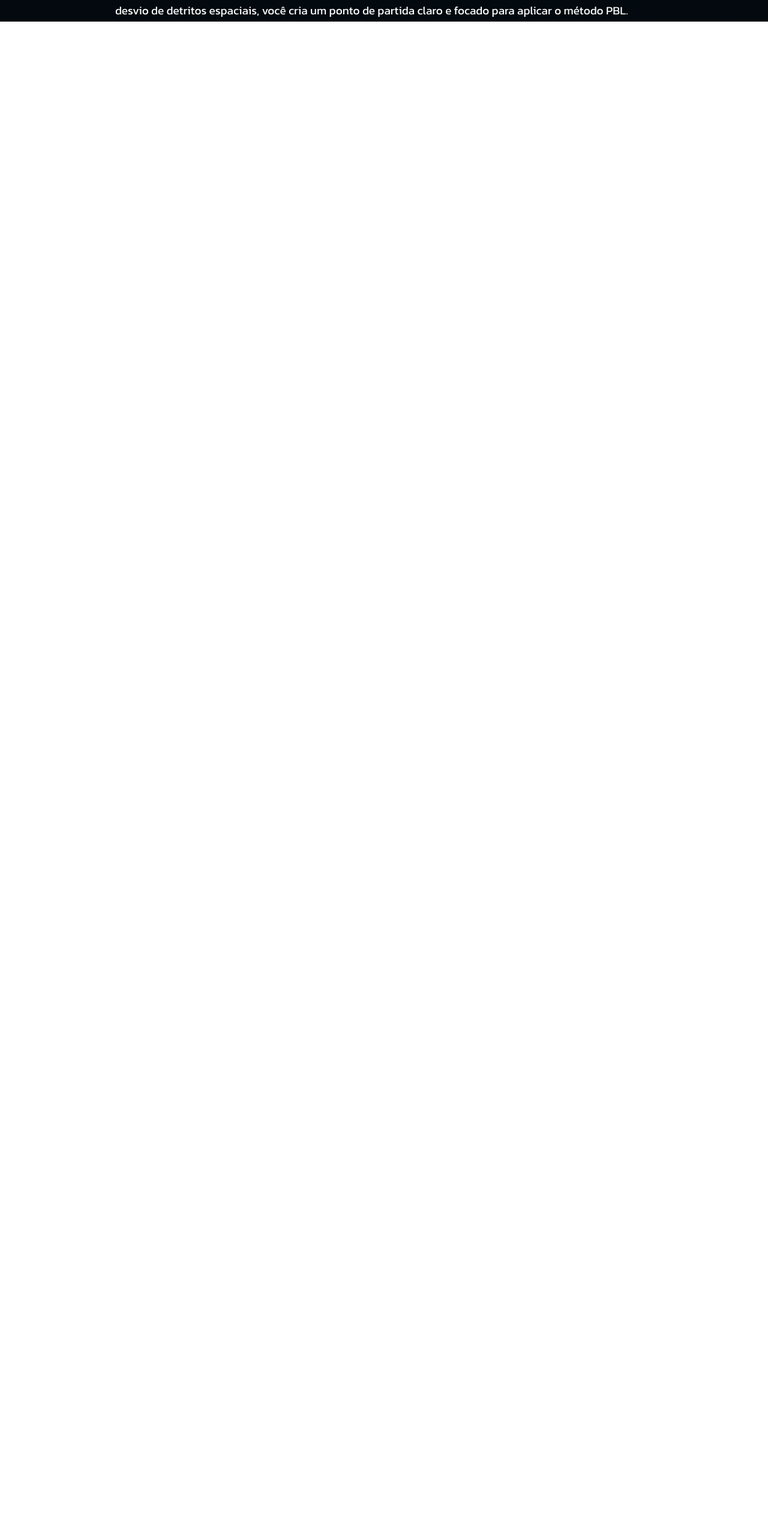
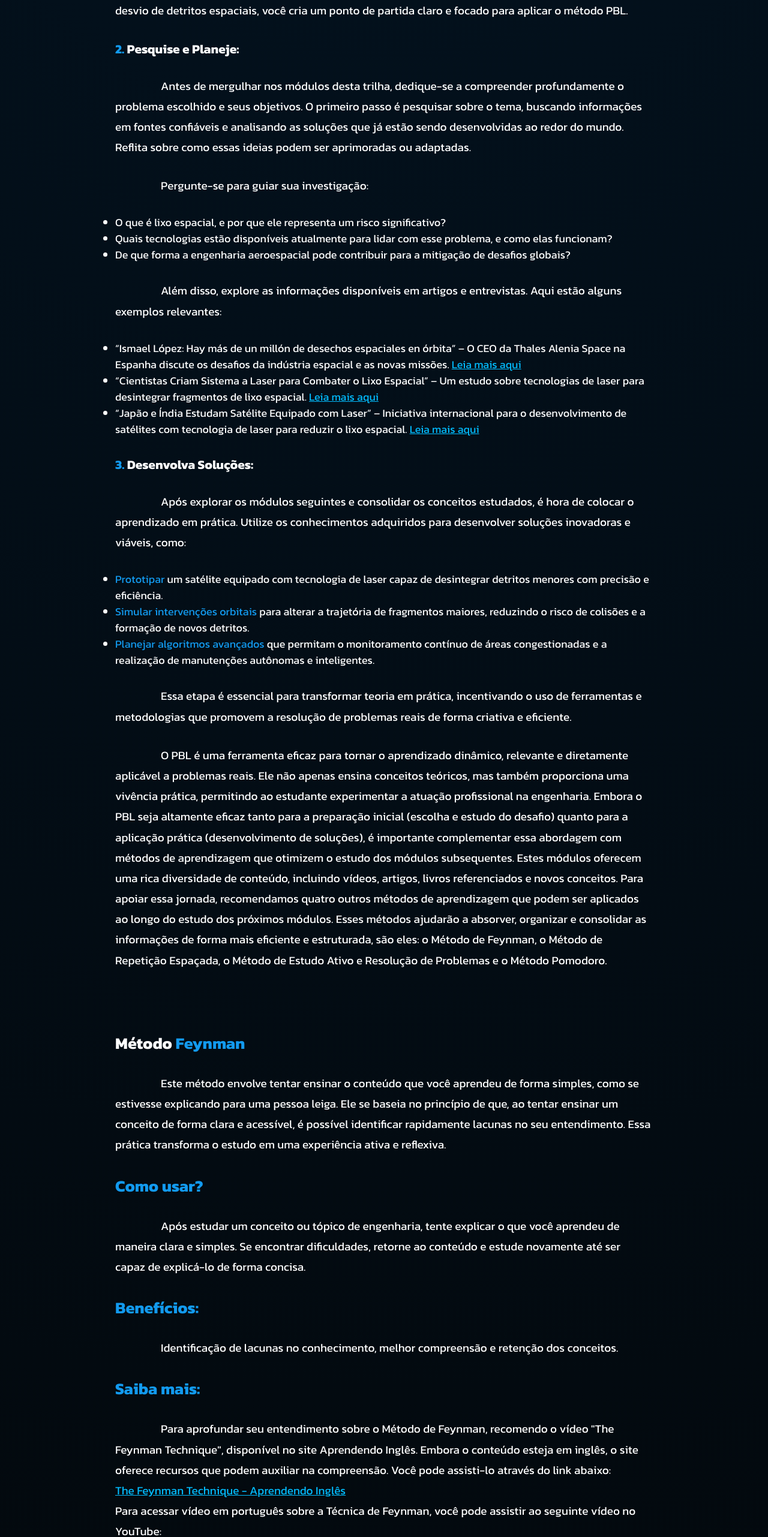
Before and after one commit to guiFGA/IngeniumPro, a React (Vite) app in the folder Front/: page /aprendendoaaprender in a window 1280 px wide. Shown: the part 3777-6340 px from the top of the page at 60% size. Before the commit the page ends 3813 px from the top, so only its background shows below. Built offline with nearby package versions, Linux system fonts and the light colour scheme; sample sign-in values are in the browser's storage; a web font is replaced by a local one.

Commit message:
Adicionado textos até o método Feynman

```diff
--- a/Front/src/pages/aprendendo/aprendendo.js
+++ b/Front/src/pages/aprendendo/aprendendo.js
@@ -185,3 +185,6 @@ export const Paragrafo2 = styled.p`
     text-indent: 4em;
 
 `
+export const Referencia = styled.a`
+    color: rgba(2, 188, 255, 1);
+`
--- a/Front/src/pages/aprendendo/index.jsx
+++ b/Front/src/pages/aprendendo/index.jsx
@@ -1,6 +1,6 @@
 import logo from '../../assets/imagens/logo.svg'
 import { Nav, NavBar, NavLinks, Caixa, Main, Topo, Azul, Titulo, Linha, Baixo, Click, Bolinha, Link,
-        Textos, TextoModelo, Cima, Paragrafo, PesquisaModelo, Paragrafo2} from './aprendendo';
+        Textos, TextoModelo, Cima, Paragrafo, PesquisaModelo, Paragrafo2, Referencia} from './aprendendo';
 import Piramide from '../../assets/imagens/pirâmide.svg';
 
 function Aprendendo(){
@@ -133,7 +133,7 @@ function Aprendendo(){
                         </p>
                     </TextoModelo>
 
-                    <PesquisaModelo>
+                    <PesquisaModelo id='Sobre o aprendizado'>
                         <h2>Sobre o <Azul>aprendizado</Azul></h2>
                         <Paragrafo2>
                             Aprender é uma habilidade que nos acompanha por toda a vida. No entanto, muitas vezes nos dedicamos aos estudos
@@ -148,7 +148,7 @@ function Aprendendo(){
                         </Paragrafo2>
                     </PesquisaModelo>
 
-                    <PesquisaModelo>
+                    <PesquisaModelo id='PBL'>
                         <h2>Aprendizado Baseado <Azul> em Projetos</Azul></h2>
                         <Paragrafo2>
                             O método PBL (Problem-Based Learning) é uma abordagem de aprendizado ativa que envolve o estudante diretamente na
@@ -175,13 +175,131 @@ function Aprendendo(){
                             <li>Que soluções criativas podem ser desenvolvidas para lidar com pequenos e grandes
                                 fragmentos de forma eficiente e sustentável?</li>
                         </ul>
+
                         <Paragrafo2>
                             Ao definir um problema específico, como projetar satélites autônomos para desintegração e
                             desvio de detritos espaciais,
                             você cria um ponto de partida claro e focado para aplicar o método PBL.
                         </Paragrafo2>
+
+                        <h3><Azul>2.</Azul> Pesquise e Planeje:</h3>
+
+                        <Paragrafo2>
+                            Antes de mergulhar nos módulos desta trilha, dedique-se a compreender profundamente o problema escolhido e seus
+                            objetivos. O primeiro passo é pesquisar sobre o tema, buscando informações em fontes confiáveis e analisando as
+                            soluções que já estão sendo desenvolvidas ao redor do mundo.
+                            Reflita sobre como essas ideias podem ser aprimoradas ou adaptadas.
+                        </Paragrafo2>
+
+                        <Paragrafo2>
+                            Pergunte-se para guiar sua investigação:
+                        </Paragrafo2>
+
+                        <ul>
+                            <li>O que é lixo espacial, e por que ele representa um risco significativo?</li>
+
+                            <li>Quais tecnologias estão disponíveis atualmente para lidar com esse problema, e como elas funcionam?</li>
+
+                            <li>De que forma a engenharia aeroespacial pode contribuir para a mitigação de desafios globais?</li>
+                        </ul>
+
+                        <Paragrafo2>
+                            Além disso, explore as informações disponíveis em artigos e entrevistas.
+                            Aqui estão alguns exemplos relevantes:
+                        </Paragrafo2>
+
+                        <ul>
+                            <li>“Ismael López: Hay más de un millón de desechos espaciales en órbita” – O CEO da Thales Alenia Space
+                                na Espanha discute os desafios da indústria espacial e as novas missões. <Referencia target='black' href="https://as.com/actualidad/ciencia/ismael-lopez-hay-mas-de-un-millon-de-desechos-espaciales-en-orbita-n/?utm_source=chatgpt.com">Leia mais aqui</Referencia> </li>
+
+                            <li>“Cientistas Criam Sistema a Laser para Combater o Lixo Espacial” – Um estudo sobre tecnologias
+                                 de laser para desintegrar fragmentos de lixo espacial. <Referencia target='black' href='https://olhardigital.com.br/2023/10/06/ciencia-e-espaco/cientistas-criam-sistema-a-laser-para-combater-o-lixo-espacial/?utm_source=chatgpt.com'>Leia mais aqui</Referencia></li>
+
+                            <li>“Japão e Índia Estudam Satélite Equipado com Laser” – Iniciativa internacional
+                                para o desenvolvimento de satélites com tecnologia de
+                                laser para reduzir o lixo espacial. <Referencia href="https://www.terra.com.br/byte/japao-e-india-estudam-satelite-equipado-com-laser-para-reduzir-lixo-espacial%2C5b1e1a090a624d358722c36b2a65fdeay5t81aqu.html?utm_source=chatgpt.com" targe="black">Leia mais aqui</Referencia>
+                            </li>
+                        </ul>
+
+                        <h3><Azul>3.</Azul> Desenvolva Soluções:</h3>
+
+                        <Paragrafo2>
+                            Após explorar os módulos seguintes e consolidar os conceitos estudados, é hora de colocar o aprendizado em prática.
+                            Utilize os conhecimentos adquiridos para desenvolver soluções inovadoras e viáveis, como:
+                        </Paragrafo2>
+
+                        <ul>
+                            <li><Azul>Prototipar</Azul> um satélite equipado com tecnologia de laser capaz de desintegrar detritos menores com precisão e eficiência.</li>
+
+                            <li><Azul>Simular intervenções orbitais</Azul> para alterar a trajetória de fragmentos maiores, reduzindo o
+                                risco de colisões e a formação de novos detritos.</li>
+
+                            <li><Azul>Planejar algoritmos avançados</Azul> que permitam o monitoramento contínuo de áreas congestionadas
+                                 e a realização de manutenções autônomas e inteligentes.</li>
+                        </ul>
+
+                        <Paragrafo2>
+                            Essa etapa é essencial para transformar teoria em prática, incentivando o
+                            uso de ferramentas e metodologias que promovem a resolução de problemas reais
+                            de forma criativa e eficiente.
+                        </Paragrafo2>
+                        <Paragrafo2>
+                            O PBL é uma ferramenta eficaz para tornar o aprendizado dinâmico, relevante e diretamente
+                            aplicável a problemas reais. Ele não apenas ensina conceitos teóricos, mas também proporciona
+                            uma vivência prática, permitindo ao estudante experimentar a atuação profissional na engenharia.
+                            Embora o PBL seja altamente eficaz tanto para a preparação inicial (escolha e estudo do desafio)
+                            quanto para a aplicação prática (desenvolvimento de soluções), é importante complementar essa abordagem
+                            com métodos de aprendizagem que otimizem o estudo dos módulos subsequentes. Estes módulos oferecem uma
+                            rica diversidade de conteúdo, incluindo vídeos, artigos, livros referenciados e novos conceitos.
+                            Para apoiar essa jornada, recomendamos quatro outros métodos de aprendizagem que podem ser aplicados ao
+                            longo do estudo dos próximos módulos. Esses métodos ajudarão a absorver, organizar e consolidar as informações de
+                            forma mais eficiente e estruturada, são eles: o Método de Feynman, o Método de Repetição Espaçada, o Método de
+                            Estudo Ativo e Resolução de Problemas e o Método Pomodoro.
+                        </Paragrafo2>
+
                     </PesquisaModelo>
 
+                    <PesquisaModelo id='Feynman'>
+                        <h2>Método <Azul>Feynman</Azul></h2>
+                        <Paragrafo2>
+                            Este método envolve tentar ensinar o conteúdo que você aprendeu de forma simples,
+                            como se estivesse explicando para uma pessoa leiga. Ele se baseia no princípio de
+                            que, ao tentar ensinar um conceito de forma clara e acessível, é possível identificar
+                            rapidamente lacunas no seu entendimento. Essa prática transforma o estudo em uma experiência
+                            ativa e reflexiva.
+                        </Paragrafo2>
+
+                        <h2><Azul>Como usar?</Azul></h2>
+
+                        <Paragrafo2>
+                            Após estudar um conceito ou tópico de engenharia, tente explicar o que você aprendeu de
+                            maneira clara e simples. Se encontrar dificuldades, retorne ao conteúdo e estude novamente
+                            até ser capaz de explicá-lo de forma concisa.
+                        </Paragrafo2>
+
+                        <h2><Azul>Benefícios:</Azul></h2>
+
+                        <Paragrafo2>
+                            Identificação de lacunas no conhecimento, melhor compreensão e retenção dos conceitos.
+                        </Paragrafo2>
+
+                        <h2><Azul>Saiba mais:</Azul></h2>
+
+                        <Paragrafo2>
+                            Para aprofundar seu entendimento sobre o Método de Feynman, recomendo o vídeo
+                            "The Feynman Technique", disponível no site Aprendendo Inglês. Embora o conteúdo
+                            esteja em inglês, o site oferece recursos que podem auxiliar na compreensão.
+                            Você pode assisti-lo através do link abaixo:
+                            <br />
+                            <Referencia href="https://www.aprendendoingles.com.br/2021/10/17/video-the-feynman-technique/?utm_source=chatgpt.com" targe="black">The Feynman Technique - Aprendendo Inglês</Referencia>
+                            <br />
+                            Para acessar vídeo em português sobre a Técnica de Feynman, você pode assistir ao seguinte vídeo no YouTube:
+                            <br />
+                            <Referencia href="https://www.aprendendoingles.com.br/2021/10/17/video-the-feynman-technique/?utm_source=chatgpt.com" targe="black">Técnica de Feynman para Aprender Melhor</Referencia>
+                        </Paragrafo2>
+
+                        <Paragrafo></Paragrafo>
+                    </PesquisaModelo>
                 </Textos>
             </Main>
         </div>
```
